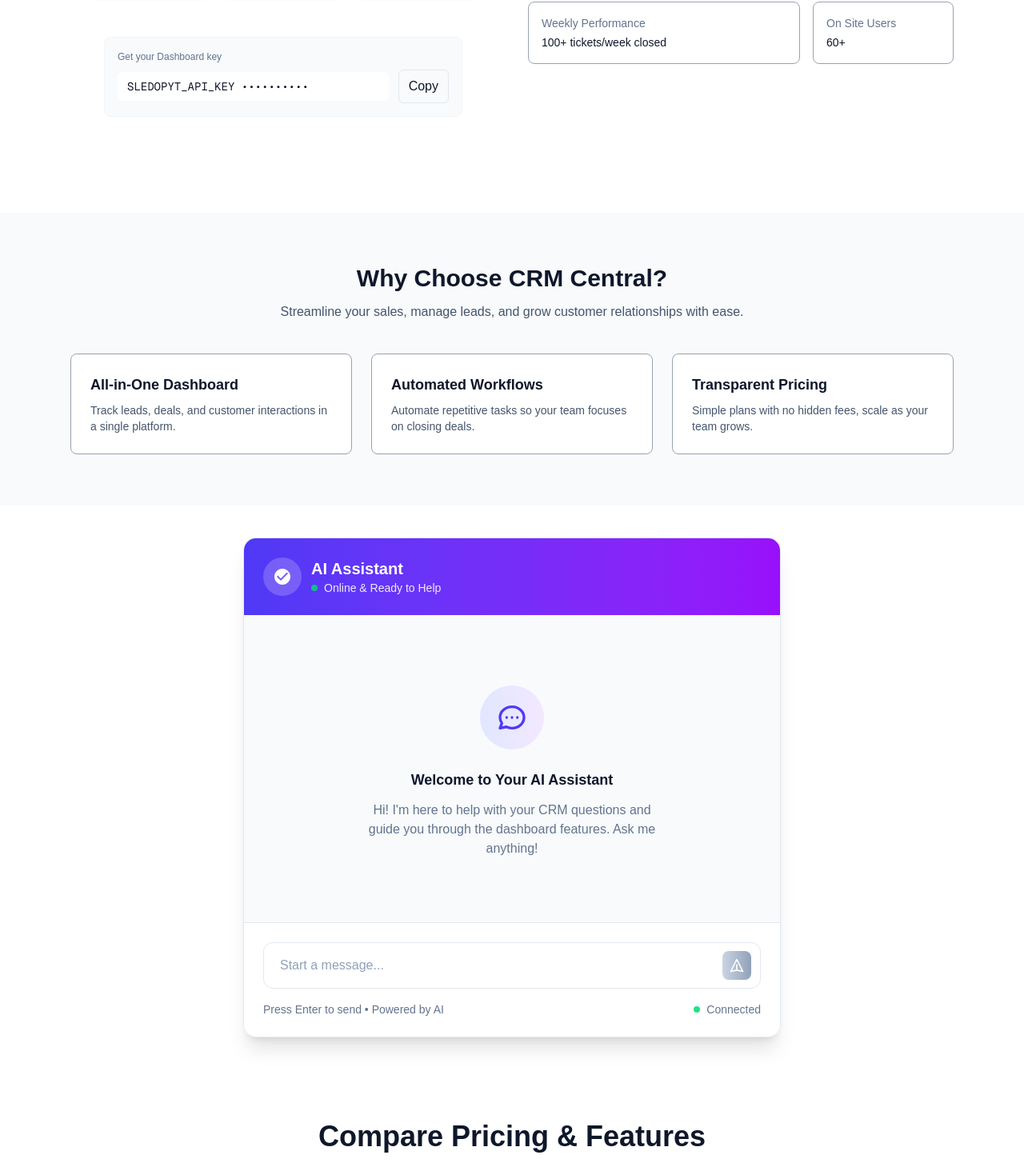
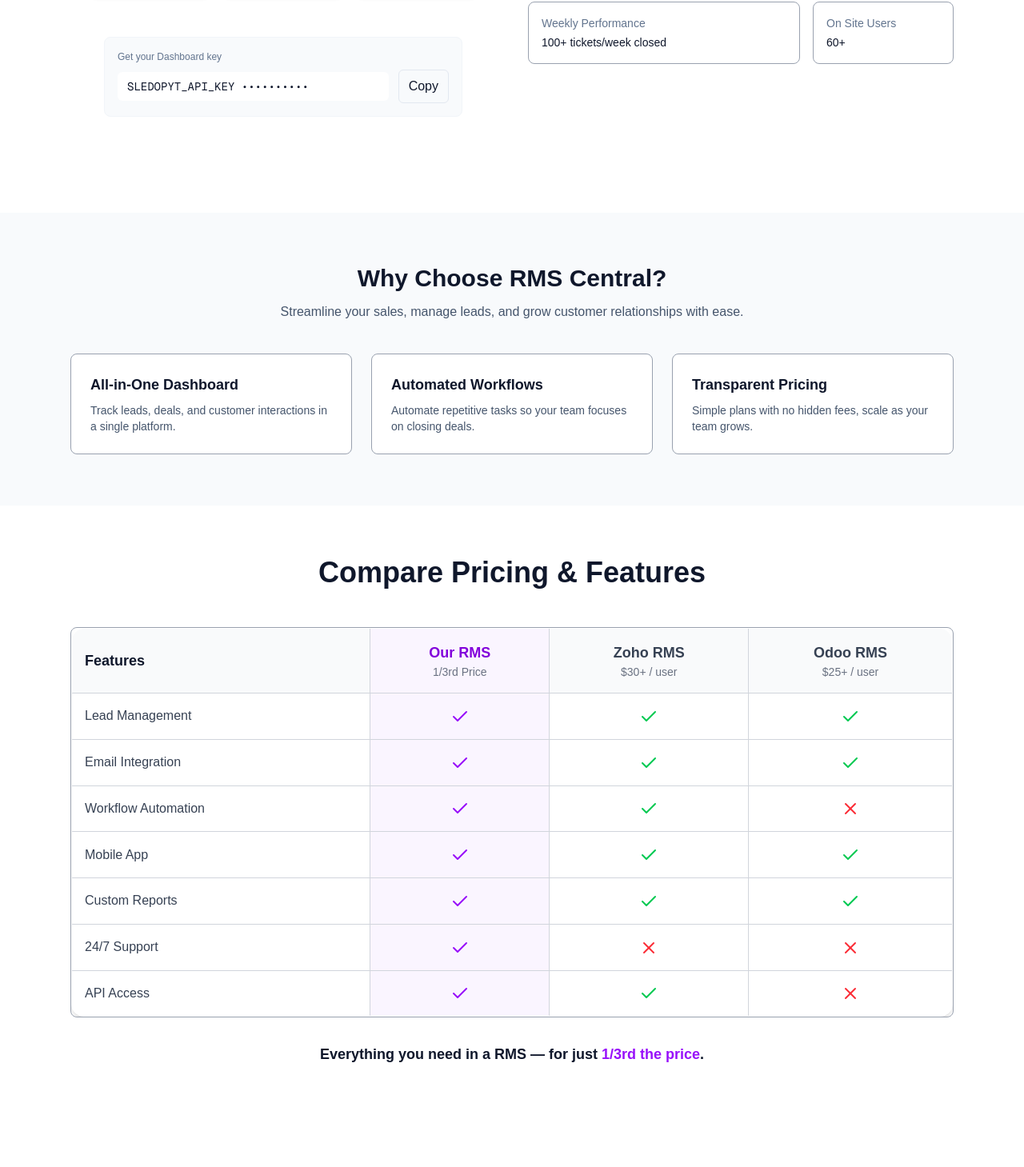
Before and after one commit to devarora07/crm-site, a Next.js app: page / in a window 1280 px wide. Shown: the part 1338-2797 px from the top of the page at 80% size. Built offline with nearby package versions, Linux system fonts and the light colour scheme.

Commit message:
text updates'

```diff
--- a/src/app/page.tsx
+++ b/src/app/page.tsx
@@ -24,7 +24,7 @@
         <GraphSection />
       </main>
       <FeaturesSection />
-      <ChatSection />
+      {/* <ChatSection /> */}
       <PricingSection />
       <IntegrationsSection />
       <CTASection />
--- a/src/components/Banner.tsx
+++ b/src/components/Banner.tsx
@@ -31,7 +31,7 @@
               <span className="word-s">-</span>
             </span>
             <span className="word-boring"> boring</span>
-            <span className="word-crm bg-gradient-to-br from-purple-700 via-purple-600 to-purple-800 text-white rounded-xl"> CRM</span>
+            <span className="word-crm bg-gradient-to-br from-purple-700 via-purple-600 to-purple-800 text-white rounded-xl"> RMS</span>
           </div>
         </h1>
       </div>
--- a/src/components/ChatSections.tsx
+++ b/src/components/ChatSections.tsx
@@ -27,14 +27,14 @@
         headers: {
           'Authorization': `Bearer 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`,
           'Content-Type': 'application/json',
-          'X-Title': 'CRM Chatbot',
+          'X-Title': 'RMS Chatbot',
         },
         body: JSON.stringify({
           model: 'meta-llama/llama-3.1-8b-instruct:free',
           messages: [
             {
               role: 'system',
-              content: 'You are a helpful assistant for a CRM dashboard. Keep responses concise and helpful.'
+              content: 'You are a helpful assistant for a RMS dashboard. Keep responses concise and helpful.'
             },
             ...messages,
             userMessage
@@ -96,7 +96,7 @@
               </div>
               <h4 className="font-semibold text-slate-900 mb-3 text-lg">Welcome to Your AI Assistant</h4>
               <p className="text-slate-500 text-base max-w-sm mx-auto">
-                {`Hi! I'm here to help with your CRM questions and guide you through the dashboard features. Ask me anything!`}
+                {`Hi! I'm here to help with your RMS questions and guide you through the dashboard features. Ask me anything!`}
               </p>
             </div>
           )}
--- a/src/components/FeaturesSection.tsx
+++ b/src/components/FeaturesSection.tsx
@@ -6,7 +6,7 @@
   return (
     <section className="bg-slate-50 py-16">
       <div className="max-w-6xl mx-auto px-6 text-center">
-        <h2 className="text-3xl font-bold">Why Choose CRM Central?</h2>
+        <h2 className="text-3xl font-bold">Why Choose RMS Central?</h2>
         <p className="mt-3 text-slate-600 max-w-2xl mx-auto">
           Streamline your sales, manage leads, and grow customer relationships with ease.
         </p>
--- a/src/components/Footer.tsx
+++ b/src/components/Footer.tsx
@@ -4,7 +4,7 @@
 export default function Footer() {
   return (
     <footer className="max-w-6xl mx-auto px-6 py-10 text-slate-500 text-sm text-center">
-      © 2025 CRM Central, Inc. All rights reserved.
+      © 2025 RMS Central, Inc. All rights reserved.
     </footer>
   );
 }
--- a/src/components/Header.tsx
+++ b/src/components/Header.tsx
@@ -5,8 +5,8 @@
   return (
     <header className="max-w-6xl mx-auto px-6 py-6 flex items-center justify-between">
       <div className="flex items-center gap-4">
-        <div className="w-10 h-10 bg-gradient-to-br from-indigo-500 to-purple-500 rounded-lg flex items-center justify-center text-white font-semibold">CRM</div>
-        <div className="font-medium">CRM Central</div>
+        <div className="w-10 h-10 bg-gradient-to-br from-indigo-500 to-purple-500 rounded-lg flex items-center justify-center text-white font-semibold">RMS</div>
+        <div className="font-medium">RMS Central</div>
       </div>
       <nav className="flex items-center gap-6 text-sm text-slate-600">
         <a className="hover:underline" href="#">Features</a>
--- a/src/components/PricingSection.tsx
+++ b/src/components/PricingSection.tsx
@@ -15,18 +15,18 @@
 
 const plans = [
   {
-    name: "Our CRM",
+    name: "Our RMS",
     price: "1/3rd Price",
     highlight: true,
     features: [true, true, true, true, true, true, true],
   },
   {
-    name: "Zoho CRM",
+    name: "Zoho RMS",
     price: "$30+ / user",
     features: [true, true, true, true, true, false, true],
   },
   {
-    name: "Odoo CRM",
+    name: "Odoo RMS",
     price: "$25+ / user",
     features: [true, true, false, true, true, false, false],
   },
@@ -100,7 +100,7 @@
       </div>
 
       <p className="text-center text-lg mt-8 font-semibold">
-        Everything you need in a CRM — for just{" "}
+        Everything you need in a RMS — for just{" "}
         <span className="text-purple-600">1/3rd the price</span>.
       </p>
     </section>
--- a/src/components/StepsSection.tsx
+++ b/src/components/StepsSection.tsx
@@ -9,7 +9,7 @@
 //       <div className="max-w-6xl mx-auto px-6">
 //         <h2 className="text-3xl font-bold text-center">Get Started in 3 Simple Steps</h2>
 //         <div className="mt-12 grid grid-cols-1 md:grid-cols-3 gap-8">
-//           <StepCard number={1} title="Sign Up" desc="Create your CRM account and invite your team." icon={<User />} />
+//           <StepCard number={1} title="Sign Up" desc="Create your RMS account and invite your team." icon={<User />} />
 //           <StepCard number={2} title="Add Your Customers" desc="Import or add leads and contacts easily." icon={<CreditCard />} />
 //           <StepCard number={3} title="Start Managing Deals" desc="Track opportunities, pipelines, and team performance." icon={<Key />} />
 //         </div>
```
